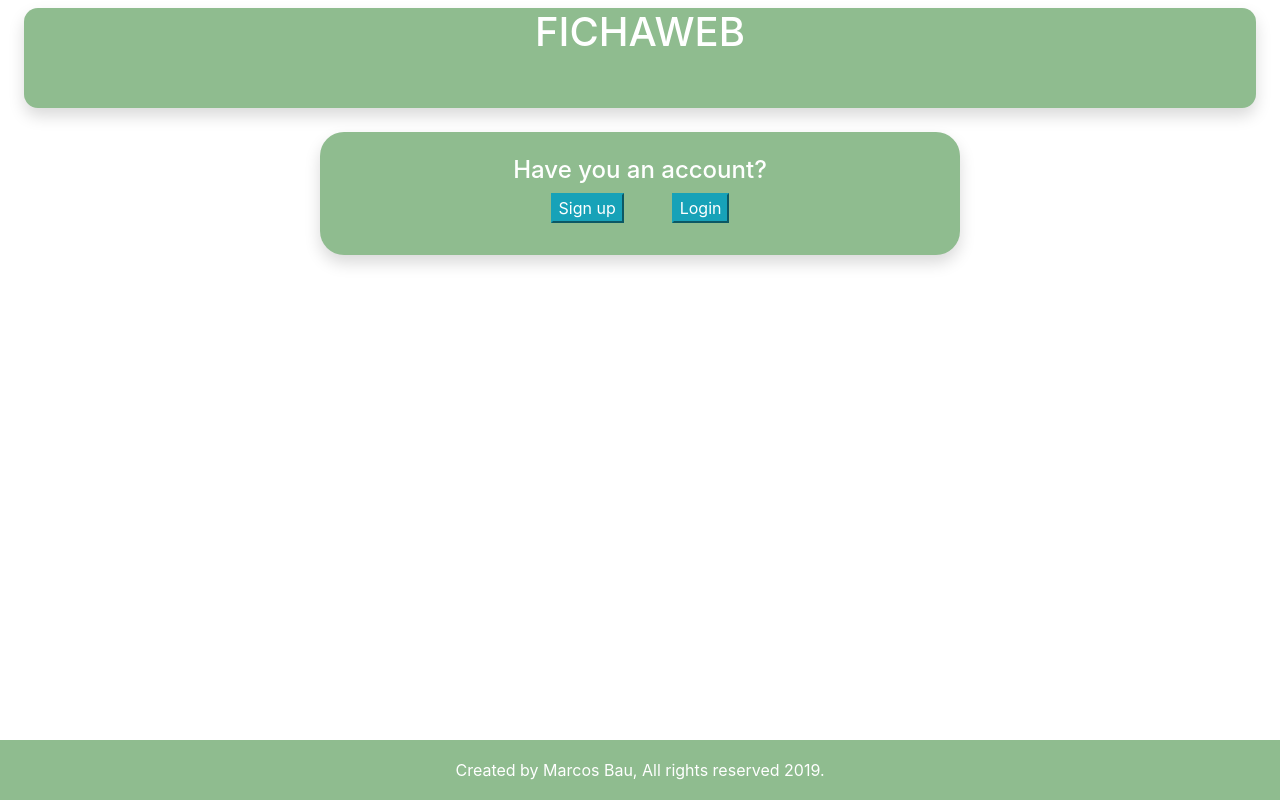
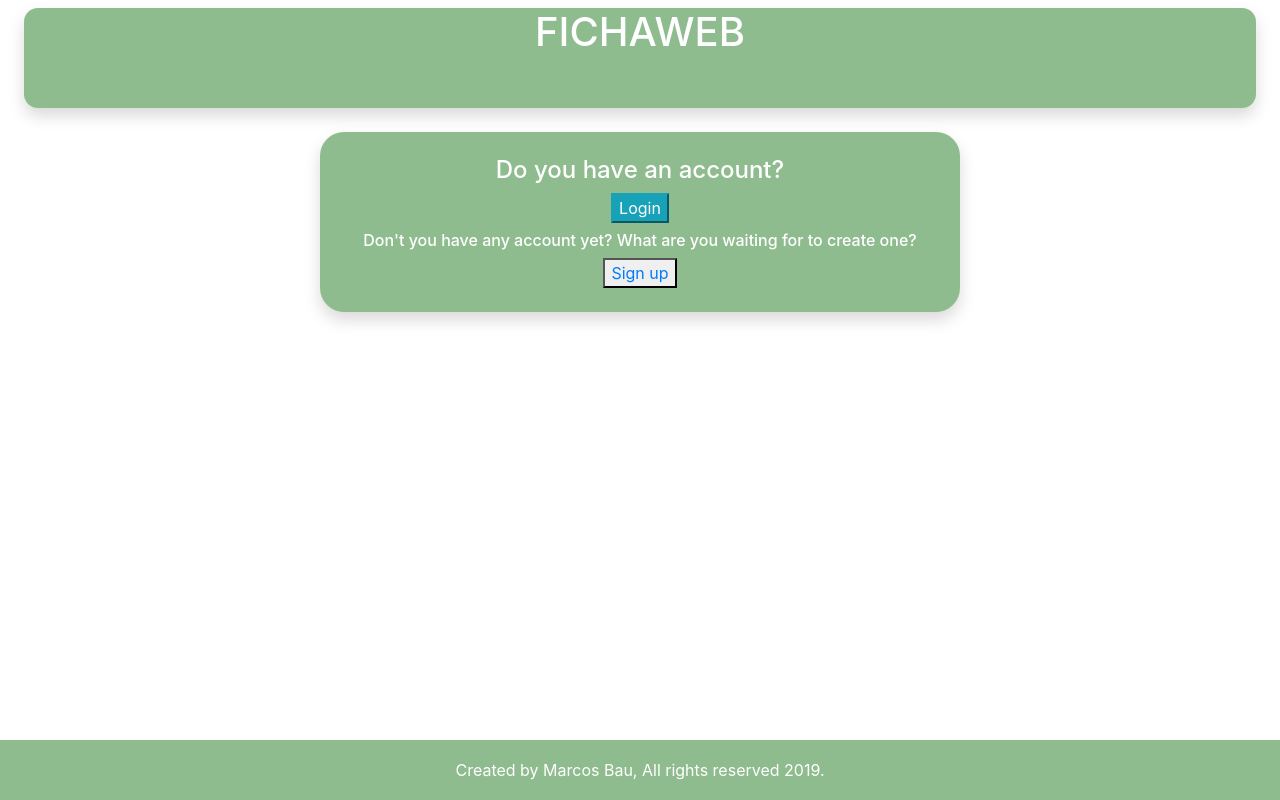
Before and after one commit to Baurum/fichaweb, an Angular app: page /login in a window 1280 px wide. Built offline with nearby package versions, Linux system fonts and the light colour scheme.

Commit message:
Add login html and css

```diff
--- a/src/app/login/login.component.css
+++ b/src/app/login/login.component.css
@@ -0,0 +1,6 @@
+.login-container {
+  text-align: center;
+  border-radius: 24px;
+  background-color: darkseagreen;
+  padding: 24px
+}
--- a/src/app/login/login.component.html
+++ b/src/app/login/login.component.html
@@ -1,9 +1,11 @@
-<div class="offset-3 col-6 align-content-center text-center shadow"
-     style="text-align: center; border-radius: 24px; background-color: darkseagreen; padding: 24px">
-  <h4 class="text-white">Have you an account?</h4>
-  <button class="btn-info mr-4" (click)="signUp()">Sign up</button>
-  <button class="btn-info btn-primary ml-4 mb-2" (click)="login()">Login</button>
-  <form class="mt-2"  *ngIf="loginUser" [formGroup]="loginUserForm">
+<div class="offset-3 col-6 align-content-center text-center shadow container login-container">
+  <h4 class="text-white">Do you have an account?</h4>
+  <div>
+    <button class="btn-info btn-primary mb-2"
+            (click)="login()">Login
+    </button>
+  </div>
+  <form class="mt-2" *ngIf="loginUser" [formGroup]="loginUserForm">
     <div class="form-group">
       <label>
         <input type="email"
@@ -21,8 +23,17 @@
                placeholder="Password">
       </label>
     </div>
-    <button class="btn-primary rounded-circle" type="submit" (click)="loginRequest()">Go!</button>
+    <button class="btn-primary rounded-circle"
+            type="submit"
+            (click)="loginRequest()">Go!
+    </button>
   </form>
+  <h6 class="text-white">Don't you have any account yet? What are you waiting for to create one?</h6>
+  <div>
+    <button class="btn-link"
+            (click)="signUp()">Sign up
+    </button>
+  </div>
   <form class="mt-2" *ngIf="newUser" [formGroup]="newUserForm">
     <div class="form-group">
       <label>
@@ -38,8 +49,7 @@
                (input)="onPasswordChange()"
                formControlName="password"
                placeholder="Password"
-               [ngClass]="fuser.password.errors"
-        >
+               [ngClass]="fuser.password.errors">
       </label>
     </div>
     <div class="form-group">
@@ -48,11 +58,13 @@
                (input)="onPasswordChange()"
                formControlName="passwordConfirmation"
                placeholder="Confirm password"
-               [ngClass]="fuser.passwordConfirmation.errors"
-        >
+               [ngClass]="fuser.passwordConfirmation.errors">
       </label>
     </div>
     <div class="text-danger" *ngIf="!passwordConfirm">Passwords isn't equals</div>
-    <button class="btn-primary rounded-circle" type="submit" (click)="signUpRequest()">Go!</button>
+    <button class="btn-primary rounded-circle"
+            type="submit"
+            (click)="signUpRequest()">Go!
+    </button>
   </form>
 </div>
```
